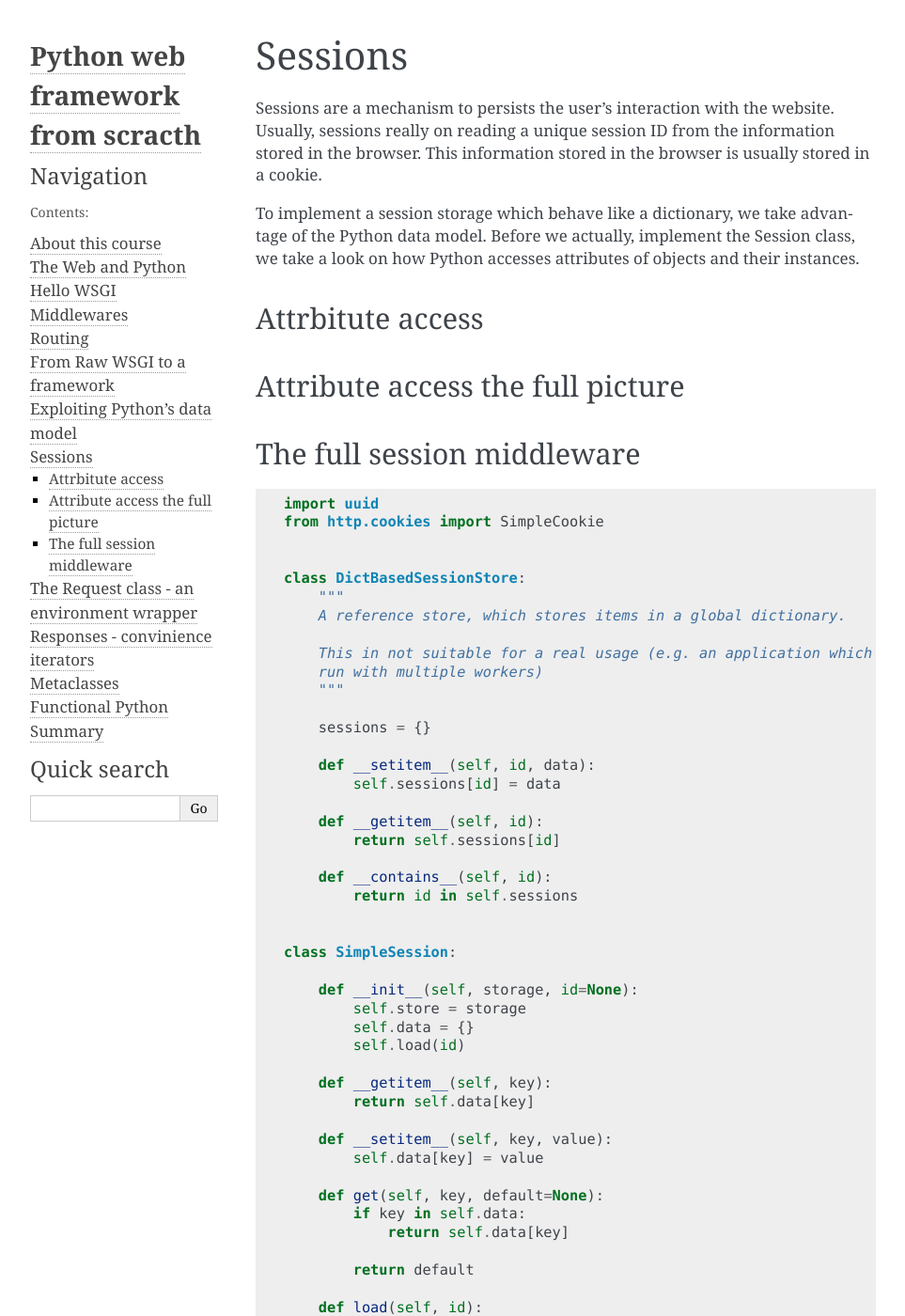
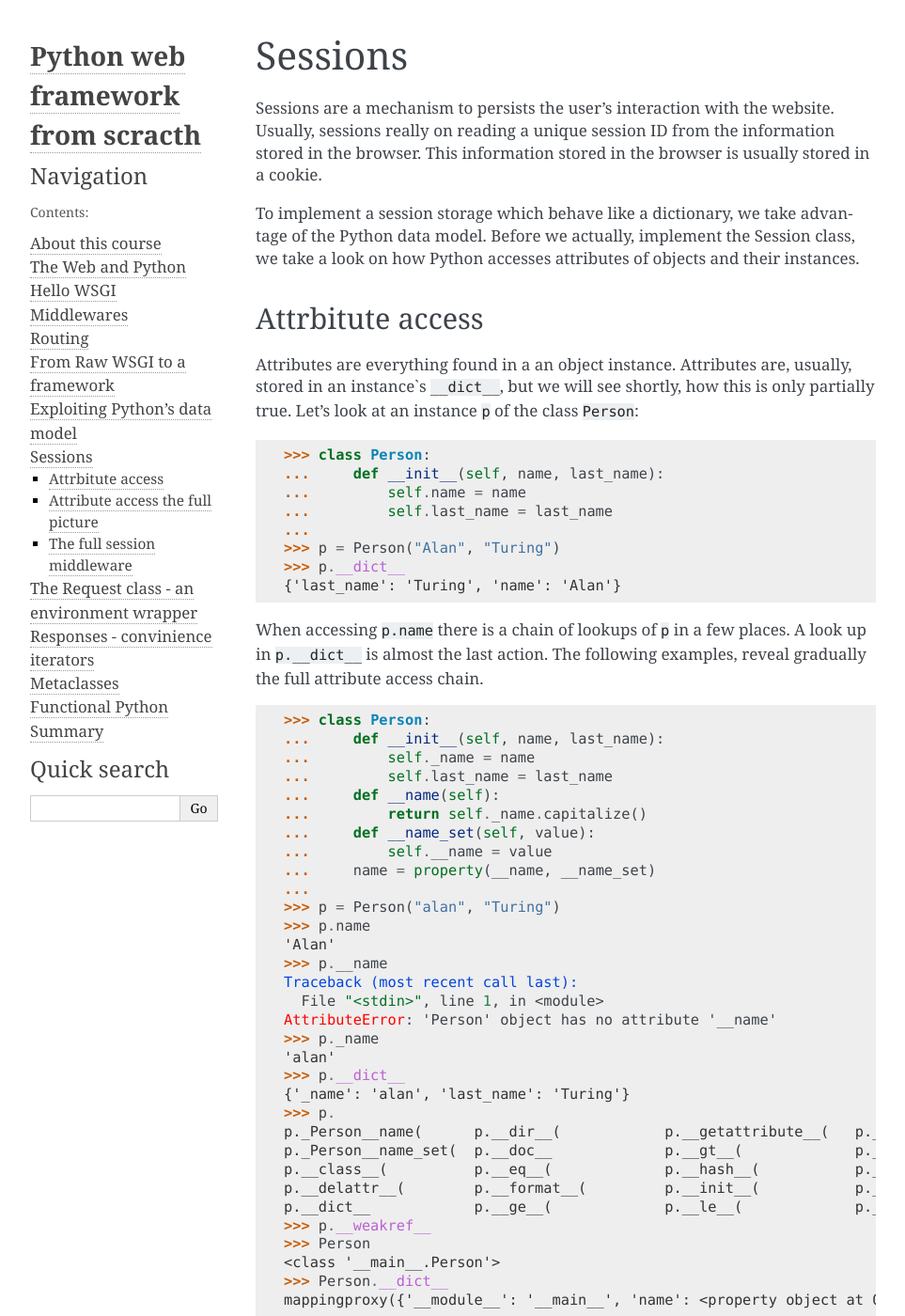
Before and after one commit to oz123/advanced-python, a Sphinx documentation site: the page built from docs/sessions.rst, in a window 1280 px wide and 1400 px high. Shown: the whole window at 94% size, without its empty margins (148-1111 px from the left). Built offline with Sphinx 7.4.7, drawn with Linux system fonts in a browser that asks for light colours.

Commit message:
Start working on examples for attribute access

```diff
--- a/docs/sessions.rst
+++ b/docs/sessions.rst
@@ -15,6 +15,57 @@ instances.
 Attrbitute access
 -----------------
 
+Attributes are everything found in a an object instance. Attributes are, usually,
+stored in an instance`s ``__dict__``, but we will see shortly, how this is only
+partially true. Let's look at an instance ``p`` of the class ``Person``:
+
+.. code:: python
+
+   >>> class Person:
+   ...     def __init__(self, name, last_name):
+   ...         self.name = name
+   ...         self.last_name = last_name
+   ...
+   >>> p = Person("Alan", "Turing")
+   >>> p.__dict__
+   {'last_name': 'Turing', 'name': 'Alan'}
+
+When accessing ``p.name`` there is a chain of lookups of ``p`` in a few places.
+A look up in ``p.__dict__`` is almost the last action. The following examples,
+reveal gradually the full attribute access chain.
+
+>>> class Person:
+...     def __init__(self, name, last_name):
+...         self._name = name
+...         self.last_name = last_name
+...     def __name(self):
+...         return self._name.capitalize()
+...     def __name_set(self, value):
+...         self.__name = value
+...     name = property(__name, __name_set)
+...
+>>> p = Person("alan", "Turing")
+>>> p.name
+'Alan'
+>>> p.__name
+Traceback (most recent call last):
+  File "<stdin>", line 1, in <module>
+AttributeError: 'Person' object has no attribute '__name'
+>>> p._name
+'alan'
+>>> p.__dict__
+{'_name': 'alan', 'last_name': 'Turing'}
+>>> p.
+p._Person__name(      p.__dir__(            p.__getattribute__(   p.__lt__(             p.__reduce_ex__(      p.__subclasshook__(
+p._Person__name_set(  p.__doc__             p.__gt__(             p.__module__          p.__repr__(           p.__weakref__
+p.__class__(          p.__eq__(             p.__hash__(           p.__ne__(             p.__setattr__(        p._name
+p.__delattr__(        p.__format__(         p.__init__(           p.__new__(            p.__sizeof__(         p.last_name
+p.__dict__            p.__ge__(             p.__le__(             p.__reduce__(         p.__str__(            p.name
+>>> p.__weakref__
+>>> Person
+<class '__main__.Person'>
+>>> Person.__dict__
+mappingproxy({'__module__': '__main__', 'name': <property object at 0x7f1d409772c8>, '_Person__name': <function Person.__name at 0x7f1d4097c598>, '__weakref__': <attribute '__weakref__' of 'Person' objects>, '_Person__name_set': <function Person.__name_set at 0x7f1d4097c620>, '__init__': <function Person.__init__ at 0x7f1d40974158>, '__dict__': <attribute '__dict__' of 'Person' objects>, '__doc__': None})
 
 
 Attribute access the full picture
```
